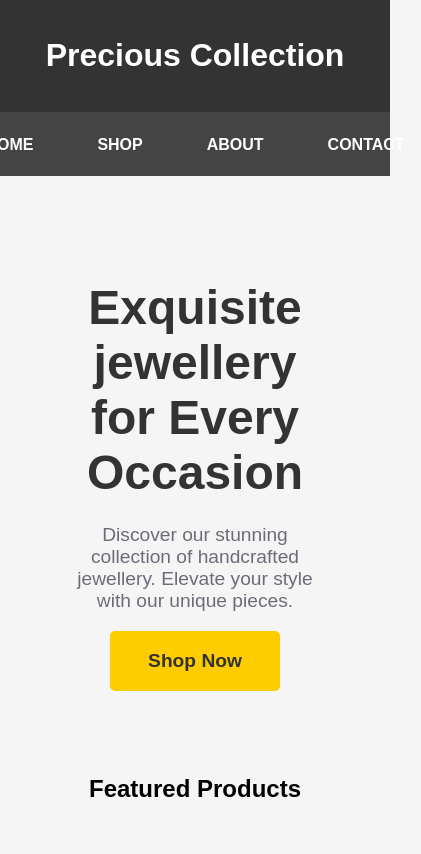
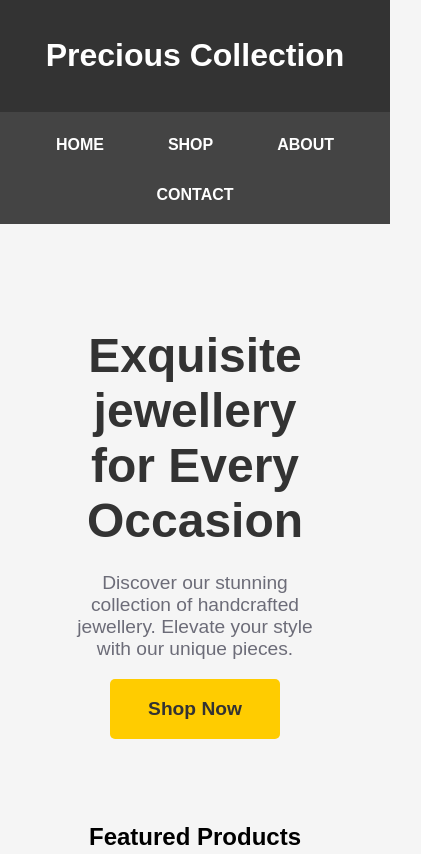
Before and after one commit to mohitthakur850/Precious-shop, a plain HTML site: page index.html in a window 390 px wide. Shown: the top 854 px of the page, 421 px wide, since content can reach past the window. Drawn offline with Linux system fonts and the light colour scheme.

Commit message:
Update style.css

```diff
--- a/style.css
+++ b/style.css
@@ -19,9 +19,14 @@
             background-color: #444;
             padding: 0.5em;
             height: 3rem;
+            flex-wrap: wrap;
 
         }
-
+        @media(max-width: 600px){
+            nav{
+                height: 6rem;
+            }
+        }
         nav a {
             color: #fff;
             text-decoration: none;
@@ -29,7 +34,14 @@
             margin: 0 1em;
             font-weight: bold;
             text-transform: uppercase;
+            margin-left: 50px;
+        }
 
+        @media(max-width: 600px){
+        nav a{
+            font-size: 1rem;
+            margin-left: 1rem;
+        }
         }
 
         nav a:hover{
```
